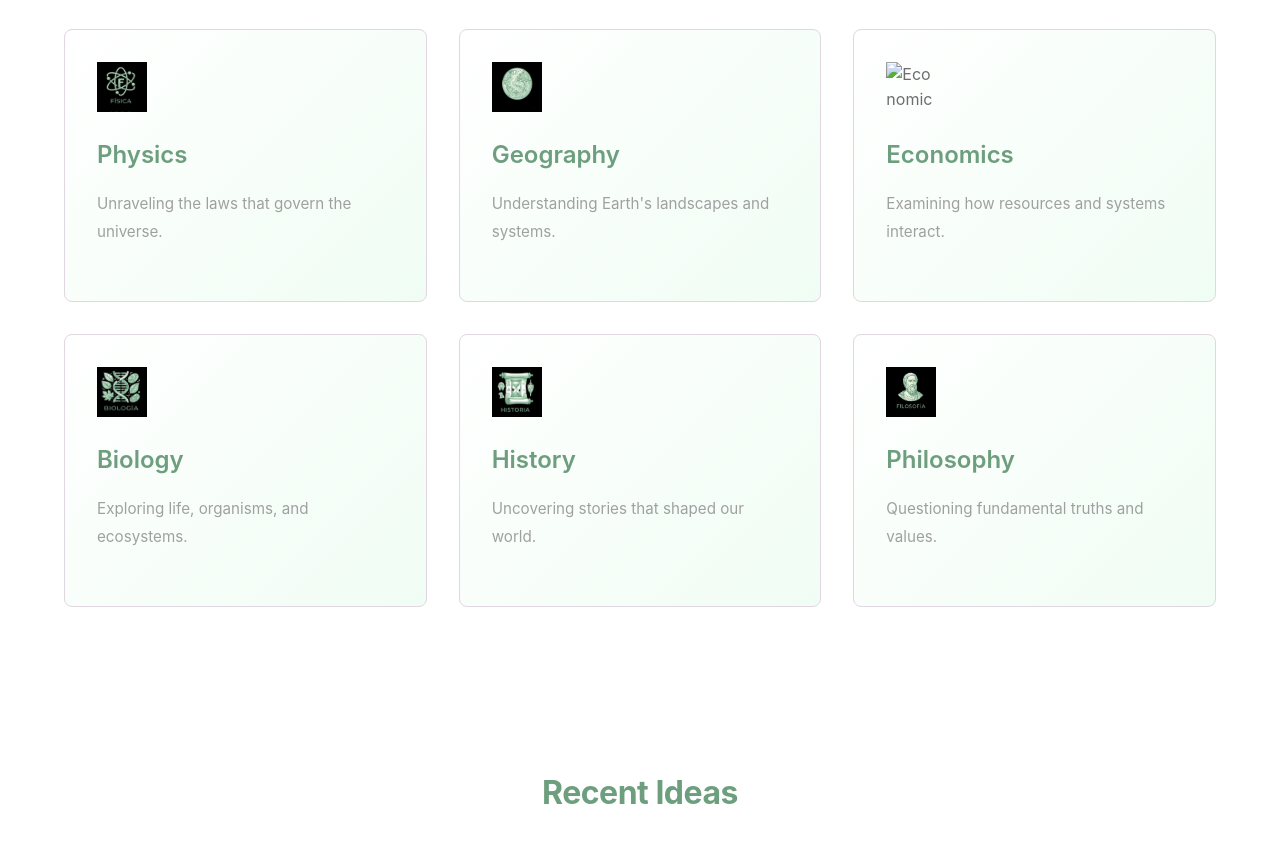
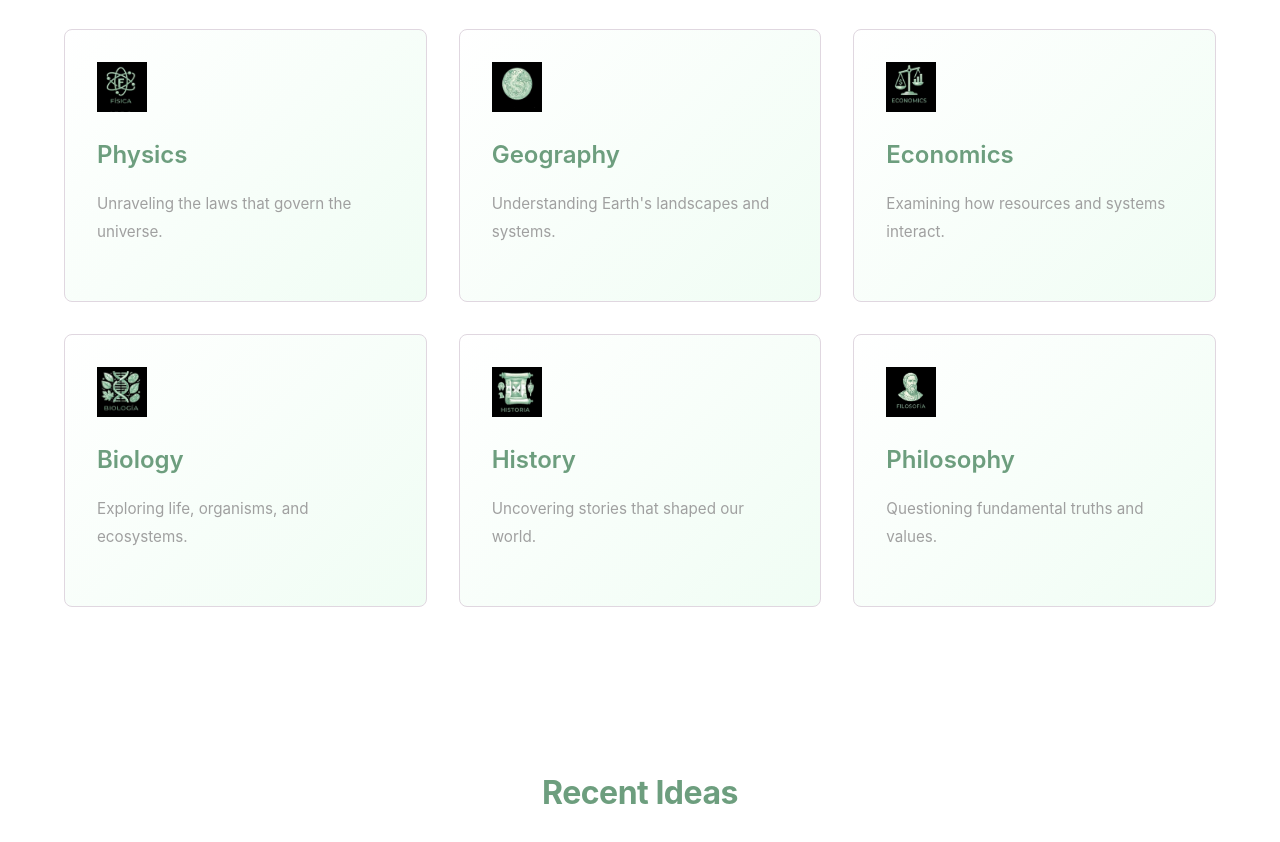
Before and after one commit to curiousteenagers/onedayonenewknowledge, a plain HTML site: page index.html in a window 1280 px wide. Shown: the part 1018-1860 px from the top of the page. Drawn offline with Linux system fonts and the light colour scheme; files whose address does not match are found by name.

Commit message:
Update index.html

```diff
--- a/index.html
+++ b/index.html
@@ -74,7 +74,7 @@
           <p>Understanding Earth's landscapes and systems.</p>
         </a>
         <a href="category-economics.html" class="card" style="text-decoration: none; color: inherit;">
-          <img src="economia.png..jpeg" alt="Economics icon" class="card-icon">
+          <img src="economia.png.jpeg" alt="Economics icon" class="card-icon">
           <h3>Economics</h3>
           <p>Examining how resources and systems interact.</p>
         </a>
```
